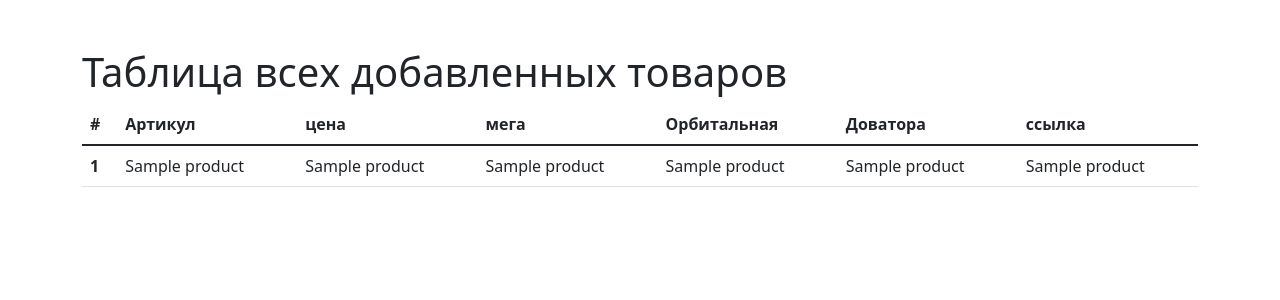
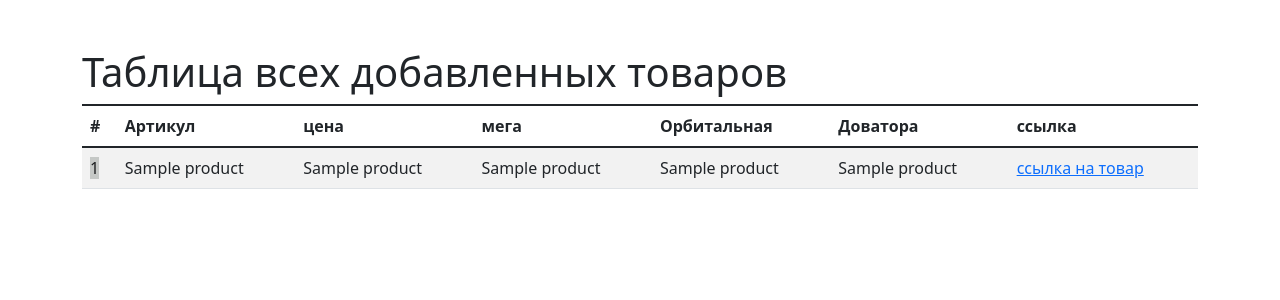
Before and after one commit to Gruvrr/trackingProducts, a Flask app: page / in a window 1280 px wide. Shown: the part 72-372 px from the top of the page. Run offline with Flask 2, Linux system fonts and the light colour scheme; a database or web service that is not in the repository returns one stand-in record (values such as "Sample title"); some libraries are stand-ins or nearby versions.

Commit message:
row auto num

```diff
--- a/app.py
+++ b/app.py
@@ -34,8 +34,6 @@ def getAllProducts():
                     'last_change_date': el[7]
                 }
                 data_list.append(values)
-            print(type(data_list))
-            print(data_list)
     except Exception as _ex:
         print("ERROR", _ex)
     finally:
--- a/static/css/style.css
+++ b/static/css/style.css
@@ -0,0 +1,12 @@
+.table {
+    counter-reset: trCount;
+    overflow: auto;
+    white-space: nowrap;
+}
+.table tr td:first-child:before {
+    position:relative;
+    counter-increment: trCount;
+    content:counter(trCount);
+    color:#1d1f21;
+    background:#c5c8c6;
+}
--- a/templates/index.html
+++ b/templates/index.html
@@ -10,9 +10,9 @@
         <h1>
             Таблица всех добавленных товаров
         </h1>
-        {% for el in data %}
-                <table class="table">
-                    <thead>
+    <table class="table table-striped">
+        <thead class="thead-dark">
+        <thead class="thead-dark">
             <tr>
                 <th scope="col">#</th>
                 <th scope="col">Артикул</th>
@@ -24,17 +24,18 @@
             </tr>
         </thead>
         <tbody>
+        {% for el in data %}
             <tr>
-                            <th scope="row">1</th>
+                <td></td>
                 <td>{{ el.product_articul }}</td>
                 <td>{{ el.product_price }}</td>
                 <td>{{ el.stock_mega }}</td>
                 <td>{{ el.stock_severniy }}</td>
                 <td>{{ el.stock_dovatora }}</td>
-                            <td>{{ el.product_url }}</td>
+                <td><a href="{{ el.product_url }}" target="_blank">ссылка на товар</a></td>
             </tr>
+        {% endfor %}
         </tbody>
     </table>
-        {% endfor %}
     </div>
 {% endblock %}
```
Lines whose indentation alone changed are shown as unchanged.
